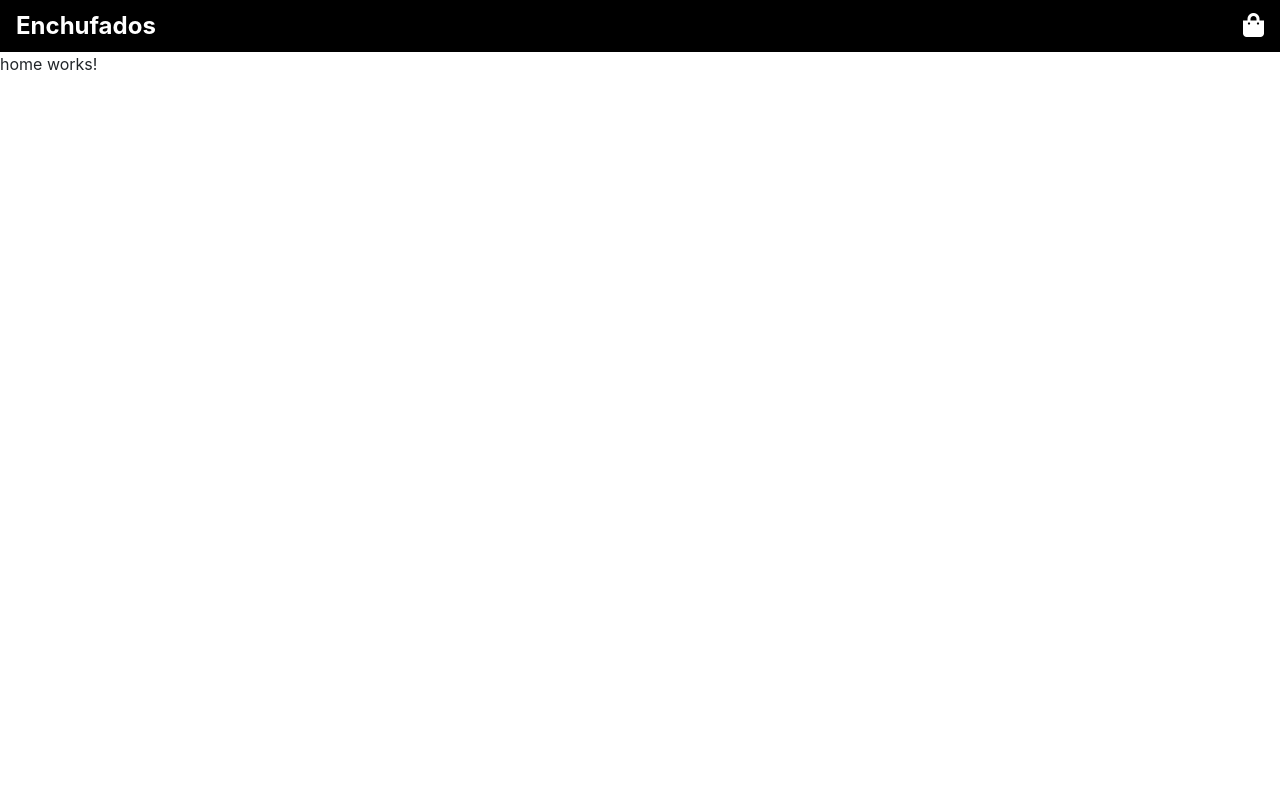
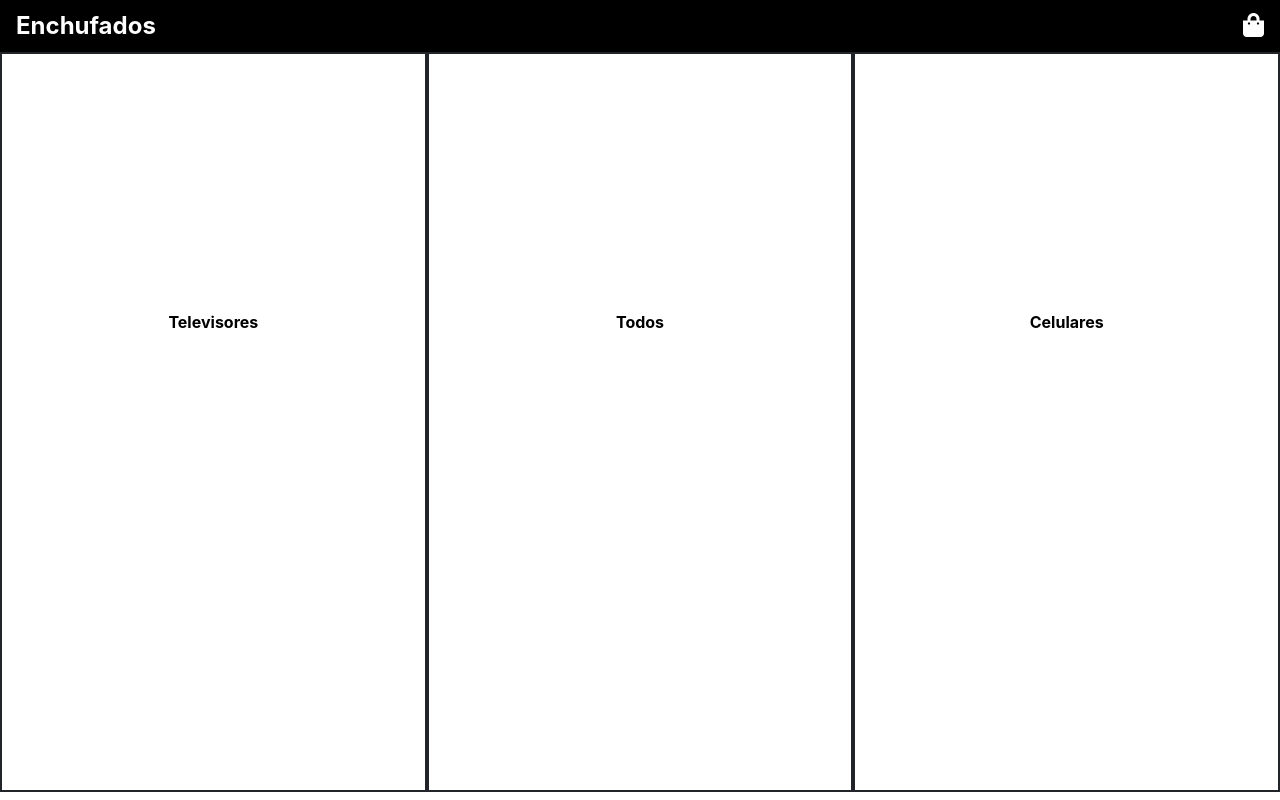
Before and after one commit to casanc/catalogo-de-productos, an Angular app: page /home in a window 1280 px wide. Built offline with nearby package versions, Linux system fonts and the light colour scheme.

Commit message:
implement home component

```diff
--- a/src/app/app.module.ts
+++ b/src/app/app.module.ts
@@ -7,17 +7,20 @@ import { NavbarComponent } from './components/navbar/navbar.component';
 import { HomeComponent } from './components/home/home.component';
 
 import { RouterModule, Routes } from '@angular/router';
+import { ShoppingBagComponent } from './components/shopping-bag/shopping-bag.component';
 
 const routes: Routes = [
   { path: '', redirectTo: '/home', pathMatch: 'full' },
   { path: 'home', component: HomeComponent },
+  { path: 'shopping-bag', component: ShoppingBagComponent },
 ];
 
 @NgModule({
   declarations: [
     AppComponent,
     NavbarComponent,
-    HomeComponent
+    HomeComponent,
+    ShoppingBagComponent
   ],
   imports: [
     RouterModule.forRoot(routes),
--- a/src/app/components/home/home.component.css
+++ b/src/app/components/home/home.component.css
@@ -0,0 +1,66 @@
+.home {
+	align-items: stretch;
+    align-content: stretch;
+    display: flex;
+    flex-direction: row;
+    flex-wrap: nowrap;
+    height: 90vh;
+    justify-content: center;
+}
+
+.category {
+    border: solid 2px;
+    flex: 3 1;
+    text-align: center;
+}
+
+a {
+    color: black;
+    font-weight: bold;
+    outline: none;
+    text-decoration: none;
+}
+
+a:hover {
+    color: gray;
+}
+
+/* Query responsive desing */
+
+@media only screen and (max-width: 600px) {
+    .home {
+        align-items: stretch;
+        align-content: stretch;
+        display: flex;
+        flex-direction: column;
+        flex-wrap: nowrap;
+        height: 90vh;
+        justify-content: center;
+    }
+
+    .category {
+        padding-top: 18%;
+    }
+}
+
+@media only screen and (min-width: 600px) {
+    .category {
+        padding-top: 40%;
+    }
+}
+
+@media only screen and (min-width: 768px) {
+    .category {
+        padding-top: 25%;
+    }
+}
+
+@media only screen and (min-width: 992px) {
+    .home {
+        height: 92.5vh;
+    }
+
+    .category {
+        padding-top: 20%;
+    }
+}
--- a/src/app/components/home/home.component.html
+++ b/src/app/components/home/home.component.html
@@ -1,3 +1,11 @@
-<p>
-  home works!
-</p>
+<div class="home">
+  <div class="category">
+    <a routerLink="/televisores">Televisores</a>
+  </div>
+  <div class="category">
+    <a routerLink="/todos">Todos</a>
+  </div>
+  <div class="category">
+    <a routerLink="/celulares">Celulares</a>
+  </div>
+</div>
--- a/src/app/components/navbar/navbar.component.css
+++ b/src/app/components/navbar/navbar.component.css
@@ -43,6 +43,7 @@
 .shoppingBag {
     color: #fff;
     font-size: 24px;
+    outline: none;
 }
 
 .shoppingBag:hover {
--- a/src/app/components/navbar/navbar.component.html
+++ b/src/app/components/navbar/navbar.component.html
@@ -22,6 +22,6 @@
     <button class="searchButton" type="button"><i class="fas fa-search"></i></button>
   </div>
   <div class="shoppingBagContainer">
-    <a class="shoppingBag" href="#"><i class="fas fa-shopping-bag"></i></a>
+    <a class="shoppingBag" routerLink="/shopping-bag"><i class="fas fa-shopping-bag"></i></a>
   </div>
 </nav>
--- /dev/null
+++ b/src/app/components/shopping-bag/shopping-bag.component.html
@@ -0,0 +1,3 @@
+<p>
+  shopping-bag works!
+</p>
--- /dev/null
+++ b/src/app/components/shopping-bag/shopping-bag.component.ts
@@ -0,0 +1,15 @@
+import { Component, OnInit } from '@angular/core';
+
+@Component({
+  selector: 'app-shopping-bag',
+  templateUrl: './shopping-bag.component.html',
+  styleUrls: ['./shopping-bag.component.css']
+})
+export class ShoppingBagComponent implements OnInit {
+
+  constructor() { }
+
+  ngOnInit() {
+  }
+
+}
```
Also changed, not shown: src/app/components/shopping-bag/shopping-bag.component.css (added), 1 other file (tests, documents, lock files or other folders).
